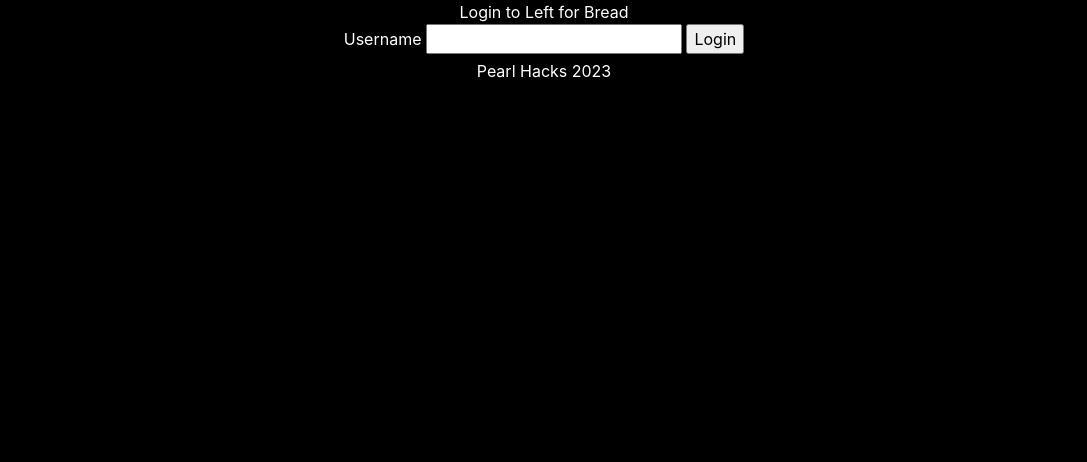
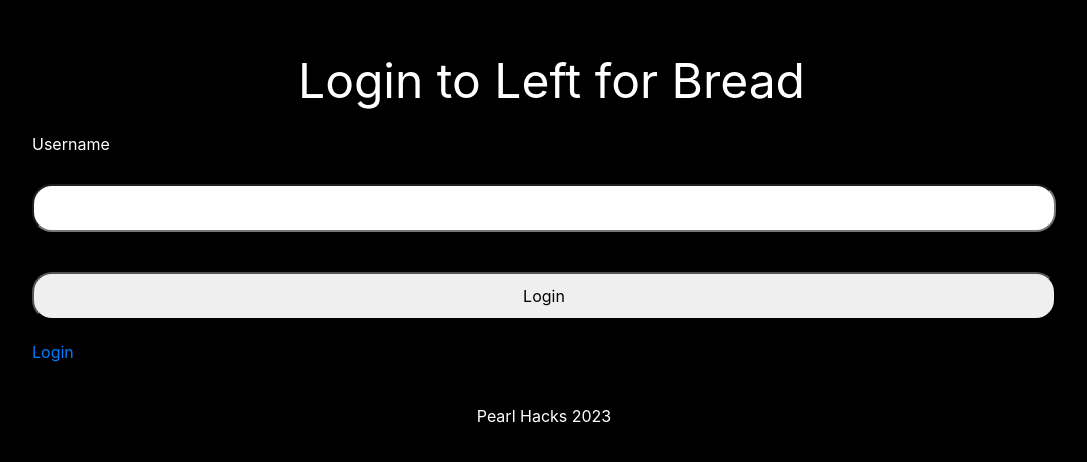
Before and after one commit to leftforbread/leftforbread-api, a Flask app: template templates/index.html in a window 1280 px wide. Shown: the top 462 px of the page, without its empty margins (96-1183 px from the left). Run offline with Flask 2, Linux system fonts and the light colour scheme; the template is opened without the code that fills it, so the values that code supplies are empty; some libraries are stand-ins or nearby versions.

Commit message:
Styling login page

```diff
--- a/templates/index.css
+++ b/templates/index.css
@@ -6,3 +6,50 @@
     justify-content: center;
     flex-flow: column nowrap;
 }
+
+header {
+    font-size: 3rem;
+    Margin: 30px;
+    /* padding: 10px; */
+    /* height: 100px; */
+    max-height: 200px;
+    display: flex;
+    flex-flow: row nowrap;
+    justify-content: center;
+    align-items: center;
+    padding-top: 15px;
+    padding-left: 15px;
+    margin-bottom: 15px;
+    text-align: center;
+}
+
+form {
+    display: flex;
+    flex-flow: column nowrap;
+}
+
+main {
+    width: 80vw;
+}
+
+input {
+    margin: 20px 0px !important;
+    border-radius: 20px;
+    height: 3rem;
+}
+
+input:hover {
+    border-color: rgb(17, 161, 113);
+    border: 3px;
+}
+
+input:focus {
+    border: 5px;
+    border-style: solid;
+    border-color: rgb(17, 161, 113);
+}
+
+footer {
+    margin: 40px;
+    text-align: right;
+}
--- a/templates/index.html
+++ b/templates/index.html
@@ -18,7 +18,9 @@
       <label>Username</label>
       <input type="text" name="Username">
       <input type="submit" value="Login">
+      <a href="mainpage.html">Login</a>
     </form>
+
 
   </main>
   <footer>
```
